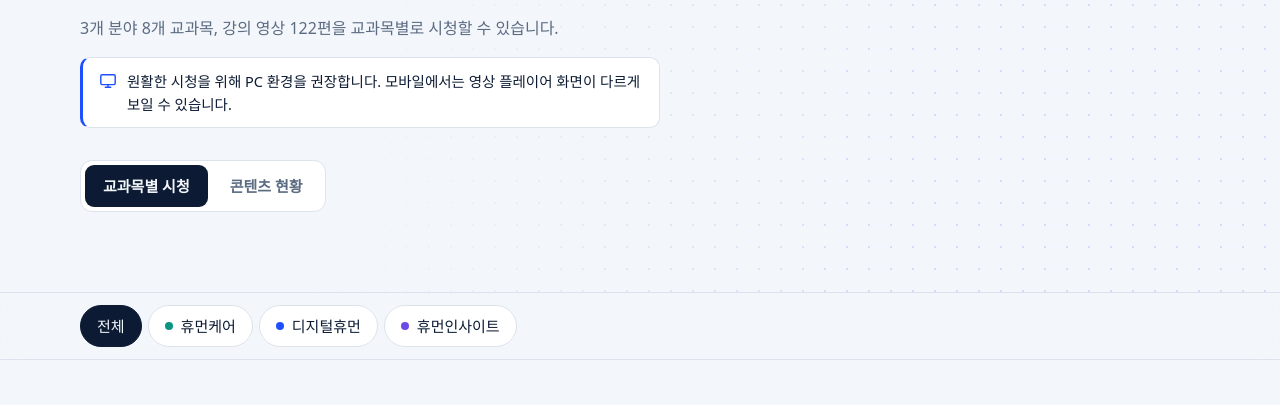
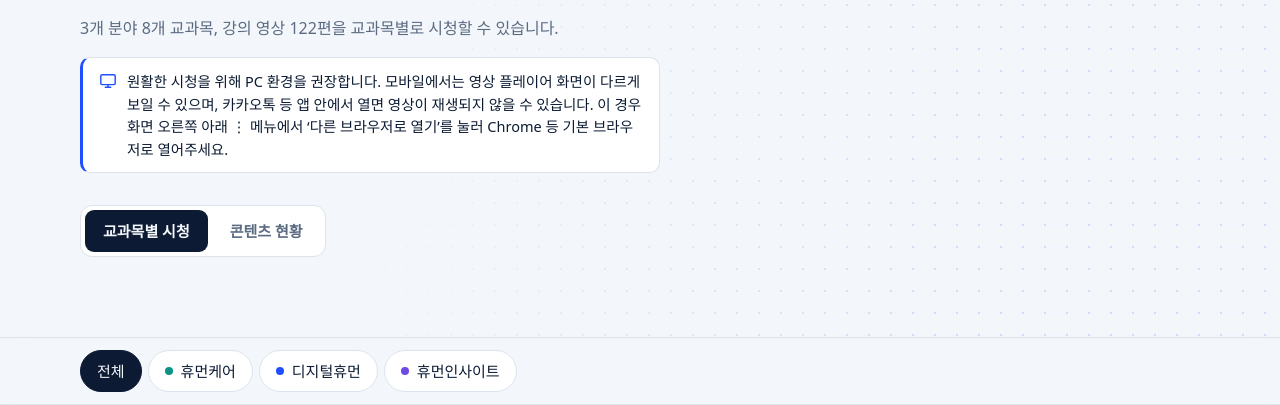
Before and after one commit to kycuctl/archive, a plain HTML site: page index.html in a window 1280 px wide. Shown: the part 314-719 px from the top of the page. Drawn offline with Linux system fonts and the light colour scheme; a web font is replaced by a local one.

Commit message:
Add files via upload

```diff
--- a/index.html
+++ b/index.html
@@ -148,7 +148,7 @@ tfoot td{font-weight:600;background:var(--surface-2);border-bottom:0}
   <div class="wrap">
     <h1>사이버대학 디지털 교육환경 고도화 지원 사업<span>건양사이버대학교 콘텐츠 아카이브</span></h1>
     <p class="lede" id="lede"></p>
-    <p class="notice"><svg viewBox="0 0 20 20" aria-hidden="true"><rect x="2" y="3" width="16" height="11" rx="1.5"/><path d="M7 17h6M10 14v3"/></svg>원활한 시청을 위해 PC 환경을 권장합니다. 모바일에서는 영상 플레이어 화면이 다르게 보일 수 있습니다.</p>
+    <p class="notice"><svg viewBox="0 0 20 20" aria-hidden="true"><rect x="2" y="3" width="16" height="11" rx="1.5"/><path d="M7 17h6M10 14v3"/></svg><span>원활한 시청을 위해 PC 환경을 권장합니다. 모바일에서는 영상 플레이어 화면이 다르게 보일 수 있으며, 카카오톡 등 앱 안에서 열면 영상이 재생되지 않을 수 있습니다. 이 경우 화면 오른쪽 아래 ⋮ 메뉴에서 ‘다른 브라우저로 열기’를 눌러 Chrome 등 기본 브라우저로 열어주세요.</span></p>
     <nav class="tabs" aria-label="보기 선택"><a href="#" id="tWatch">교과목별 시청</a><a href="#status" id="tStatus">콘텐츠 현황</a></nav>
   </div>
 </header>
```
